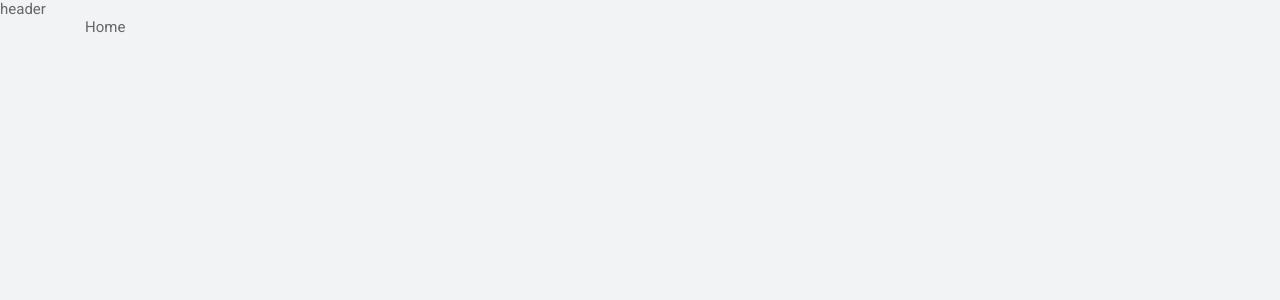
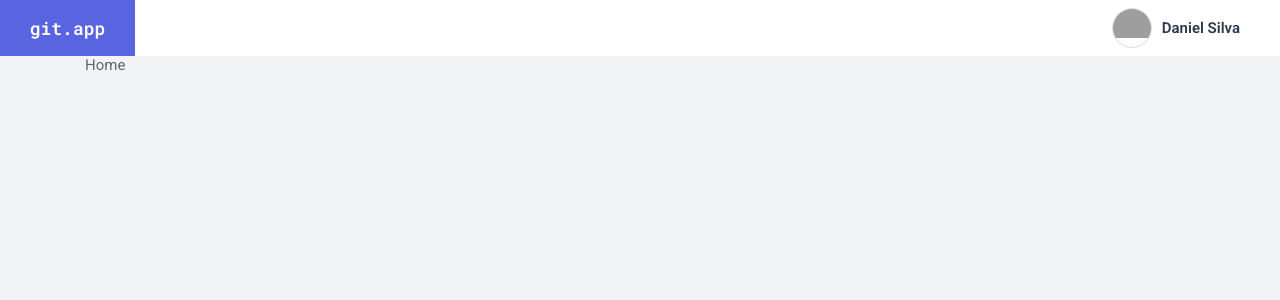
Before and after one commit to dfsilvadev/react-firebase, a React (Create React App) app: page / in a window 1280 px wide. Shown: the top 300 px of the page. Built offline with nearby package versions, Linux system fonts and the light colour scheme; grey boxes are pictures that could not be loaded.

Commit message:
feat: implementando o component header

```diff
--- a/src/components/Header.jsx
+++ b/src/components/Header.jsx
@@ -3,7 +3,21 @@ import React from "react";
 import "../styles/components/Header.scss";
 
 const Header = () => {
-  return <div>header</div>;
+  return (
+    <header>
+      <div className="logo">git.app</div>
+      <div className="avatar-content">
+        <div className="circle">
+          <img
+            src="https://avatars.githubusercontent.com/u/16245261?v=4"
+            alt="User"
+            title="User Photo"
+          />
+        </div>
+        <h4>Daniel Silva</h4>
+      </div>
+    </header>
+  );
 };
 
 export default Header;
--- a/src/styles/components/Header.scss
+++ b/src/styles/components/Header.scss
@@ -0,0 +1,40 @@
+header {
+  height: 3.75rem;
+  background: var(--white);
+  display: flex;
+
+  .logo {
+    width: 9rem;
+    background: var(--blue);
+    font: 600 1.2rem "Roboto Mono", sans-serif;
+    color: var(--white);
+    display: flex;
+    align-items: center;
+    justify-content: center;
+  }
+
+  .avatar-content {
+    flex: 1;
+    padding: 0 40px;
+    display: flex;
+    align-items: center;
+    justify-content: flex-end;
+
+    .circle {
+      width: 40px;
+      height: 40px;
+      overflow: hidden;
+      border-radius: 50%;
+      border: 1px solid var(--gray-line);
+
+      img {
+        width: 100%;
+      }
+    }
+
+    h4 {
+      font: 600 1rem "Roboto", sans-serif;
+      margin-left: 0.625rem;
+    }
+  }
+}
```
